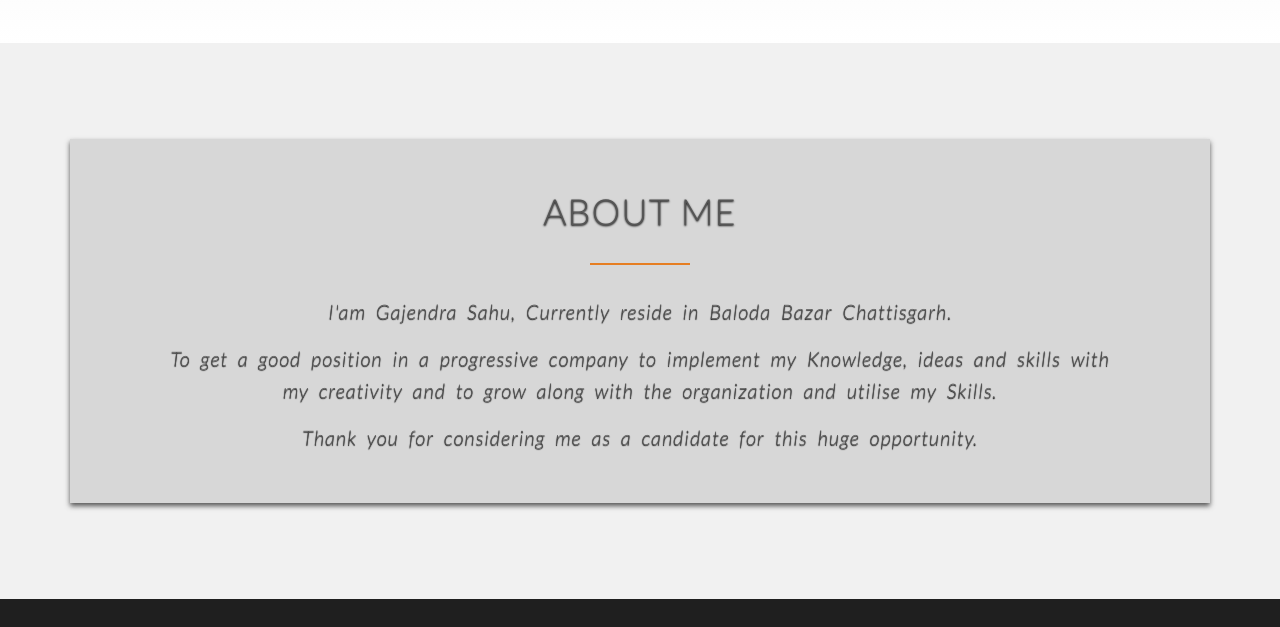
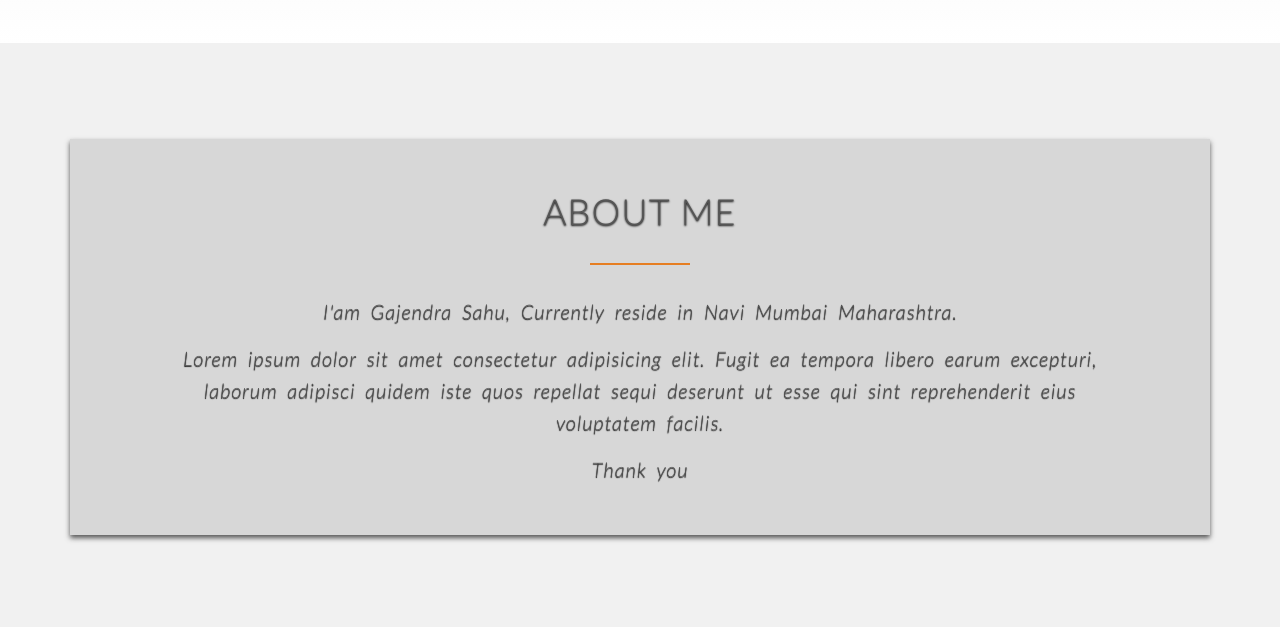
Before and after one commit to FDgajju/profile, a plain HTML site: page index.html in a window 1280 px wide. Shown: the part 757-1384 px from the top of the page. Drawn offline with Linux system fonts and the light colour scheme.

Commit message:
about change

```diff
--- a/index.html
+++ b/index.html
@@ -42,7 +42,7 @@
           </div>
 
           <div class="paragraph">
-            <p class="name">I'am Gajendra Sahu, Currently reside in Baloda Bazar Chattisgarh.</p>
+            <p class="name">I'am Gajendra Sahu, Currently reside in Navi Mumbai Maharashtra.</p>
             <p>
               <!-- I have done Diploma in Computer science BRP. Government
               polytechnic college Dhamtari. I completed my 10th & 12th from
@@ -50,12 +50,16 @@
               reside in Baloda Bazar, Chattisgarh. I am very much eager to learn
               new tech skills & coding to enhance my knowledge in the
               supervision of the helpful mentors at FunctionUp Bootcamp. -->
-              To get a good position in a progressive company to implement my Knowledge, ideas and
+              <!-- To get a good position in a progressive company to implement my Knowledge, ideas and
               skills with my creativity and to grow along with the organization and utilise my
-              Skills.
+              Skills. -->
+              Lorem ipsum dolor sit amet consectetur adipisicing elit. Fugit ea tempora libero earum
+              excepturi, laborum adipisci quidem iste quos repellat sequi deserunt ut esse qui sint
+              reprehenderit eius voluptatem facilis.
             </p>
             <p class="thank">
-              Thank you for considering me as a candidate for this huge opportunity.
+              Thank you
+              <!--for considering me as a candidate for this huge opportunity.-->
             </p>
           </div>
         </div>
```
